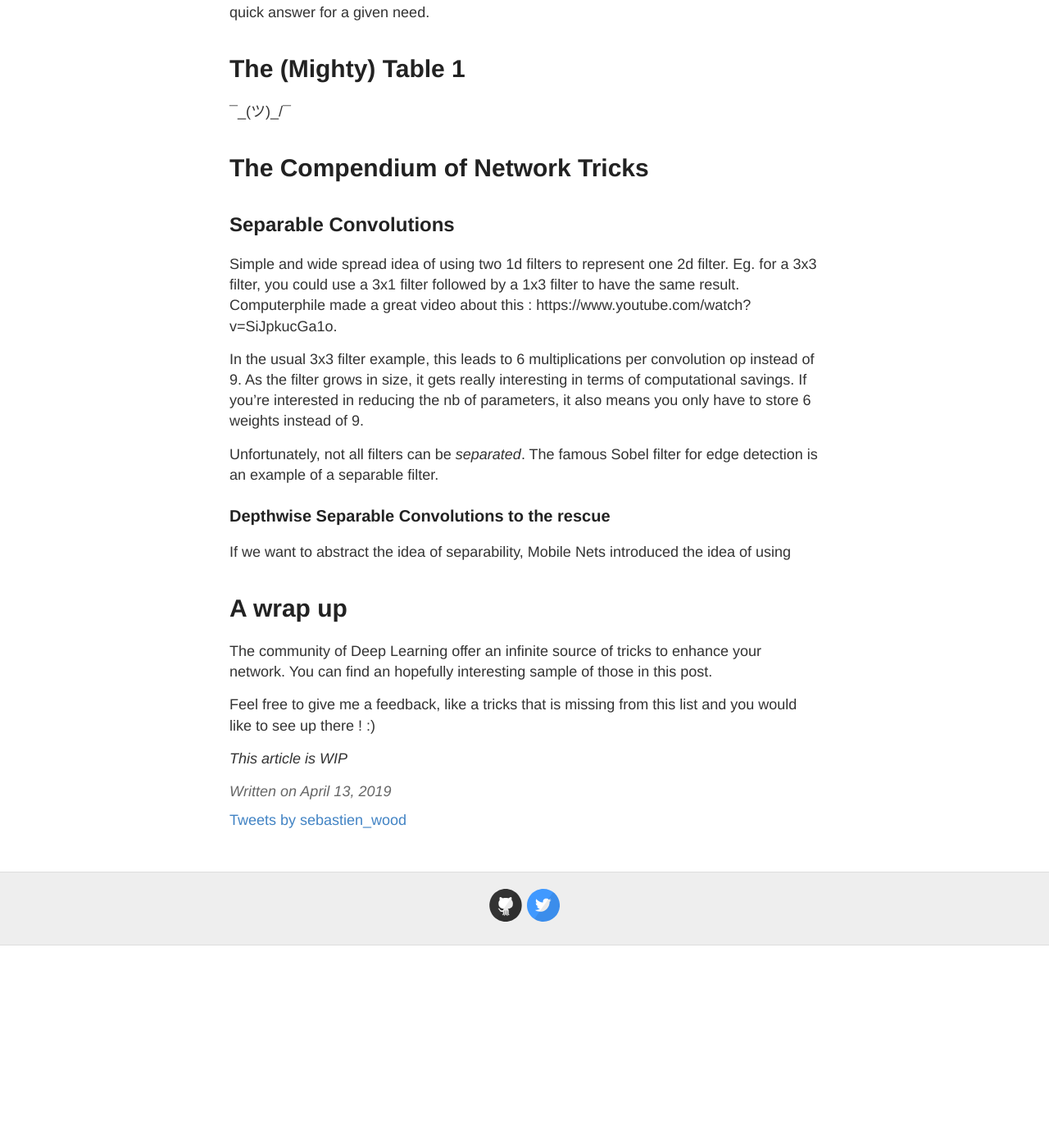
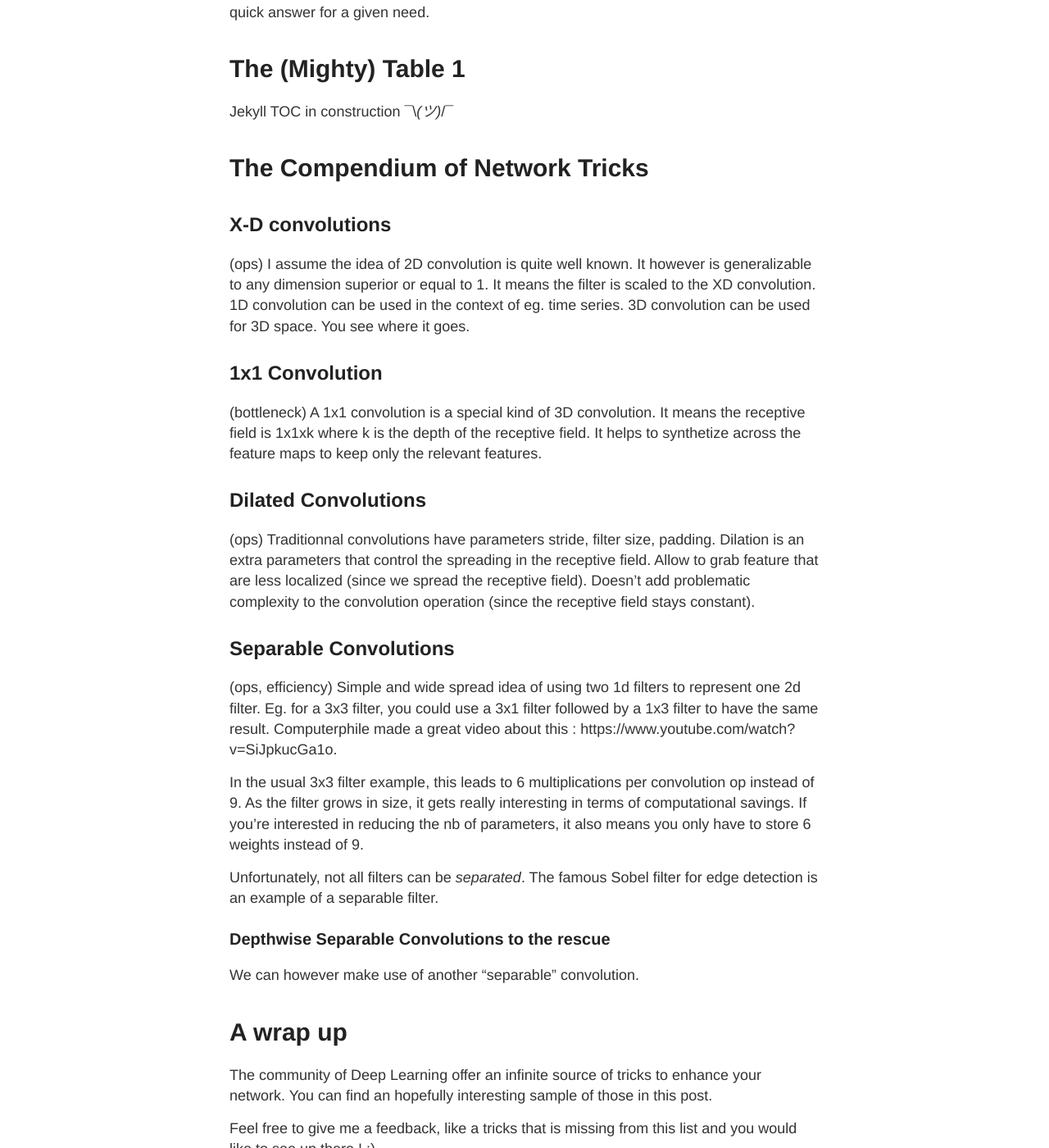
Before and after one commit to sebastienwood/sebastienwood.github.io, a Jekyll site: the page built from _posts/2019-4-13-AdvancedTricks.md, in a window 1280 px wide and 1400 px high, scrolled down 605 px. Shown: the whole window at 82% size. Built offline with Jekyll 4.4.1, drawn with Linux system fonts in a browser that asks for light colours; comment, search, counter and statistics services are not loaded; before the commit the page ends 1758 px from its top, so only the background shows below that.

Commit message:
updating content

```diff
--- a/_posts/2019-4-13-AdvancedTricks.md
+++ b/_posts/2019-4-13-AdvancedTricks.md
@@ -14,12 +14,24 @@ In this post, I'll give some general ideas and classify them in Table 1 so one c
 
 # The (Mighty) Table 1
 
-¯\_(ツ)_/¯
+Jekyll TOC in construction ¯\\_(ツ)_/¯
 
 # The Compendium of Network Tricks
 
+## X-D convolutions
+(ops)
+I assume the idea of 2D convolution is quite well known. It however is generalizable to any dimension superior or equal to 1. It means the filter is scaled to the XD convolution. 1D convolution can be used in the context of eg. time series. 3D convolution can be used for 3D space. You see where it goes.
+
+## 1x1 Convolution
+(bottleneck)
+A 1x1 convolution is a special kind of 3D convolution. It means the receptive field is 1x1xk where k is the depth of the receptive field. It helps to synthetize across the feature maps to keep only the relevant features.
+
+## Dilated Convolutions
+(ops)
+Traditionnal convolutions have parameters stride, filter size, padding. Dilation is an extra parameters that control the spreading in the receptive field. Allow to grab feature that are less localized (since we spread the receptive field). Doesn't add problematic complexity to the convolution operation (since the receptive field stays constant).
+
 ## Separable Convolutions
-
+(ops, efficiency)
 Simple and wide spread idea of using two 1d filters to represent one 2d filter. Eg. for a 3x3 filter, you could use a 3x1 filter followed by a 1x3 filter to have the same result. Computerphile made a great video about this : https://www.youtube.com/watch?v=SiJpkucGa1o.
 
 In the usual 3x3 filter example, this leads to 6 multiplications per convolution op instead of 9. As the filter grows in size, it gets really interesting in terms of computational savings. If you're interested in reducing the nb of parameters, it also means you only have to store 6 weights instead of 9.
@@ -28,7 +40,7 @@ Unfortunately, not all filters can be *separated*. The famous Sobel filter for e
 
 ### Depthwise Separable Convolutions to the rescue
 
-If we want to abstract the idea of separability, Mobile Nets introduced the idea of using
+We can however make use of another "separable" convolution.
 
 # A wrap up
 
```
Also changed, not shown: _posts/2019-3-31-BinaryNetworks.md (+2 -2 lines), _posts/2019-5-16-Pruning.md (+2 -0 lines).
